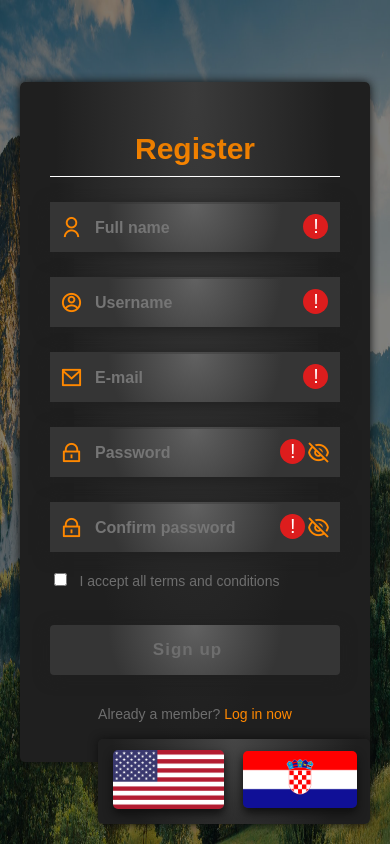
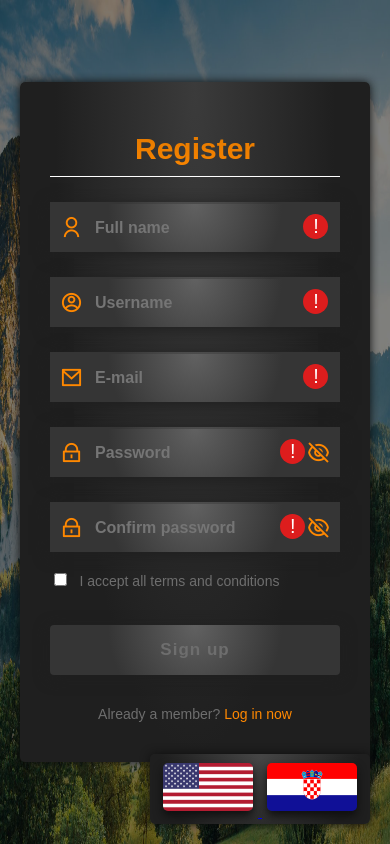
Before and after one commit to S0m3randomguy/projekt, a Django app: page /register/ in a window 390 px wide. Run offline with Django 4.2, Linux system fonts and the light colour scheme.

Commit message:
Cleaned up code: flags; input field buttons

```diff
--- a/assets/static/css/login/styles.css
+++ b/assets/static/css/login/styles.css
@@ -46,11 +46,10 @@
     display: flex;
     align-items: center;
     height: 440px;
-    width: 200%;
 }
 
 .container .form{
-    width: 50%;
+    width: 100%;
     padding: 30px;
     background: radial-gradient(
         40% 100% at 50% top,
@@ -252,6 +251,7 @@
     color: #6e6e6e;
     font-size: 17px;
     font-weight: 600;
+    padding: 0 45px;
     letter-spacing: 1px;
     border-radius: 4px;
     background-color: #494949;
@@ -280,17 +280,20 @@
     margin: 20px;
     padding: 0.2rem;
     width: 272.5px;
+    height: 85.23px;
     right: 0px;
     bottom: 0px;
+    align-items: center;
+    text-align: center;
+    justify-content: center;
     border-radius: 5px;
     box-shadow: 0 0px 10px #0f0f0f;
 }
 
 #american {
     position: relative;
-    margin: 8px 0px 8px 8px;
+    margin: 9.5px 7px;
     width: 42%;
-    margin-left: 12px;
     box-shadow: 0 5px 10px #0f0f0f;
     border-radius: 5px;
     transition: transform .1s;
@@ -301,11 +304,11 @@
 }
 
 #croatian {
-    position: absolute;
-    right: 5px;
-    bottom: 8px;
-    margin: 0px 8px 8px 8px;
+    position: relative;
+    margin: 9.5px 7px;
+    right: 0px;
     width: 42%;
+    height: 74.65%;
     box-shadow: 0 5px 10px #0f0f0f;
     border-radius: 5px;
     transition: transform .1s;
@@ -370,3 +373,19 @@
     opacity: 1;
     transform: translate(0, -30%);
   }
+
+/* mobile languages */
+@media(max-width:1095px) {
+    .languages {
+        width: 220px;
+        height: 70px;
+    }
+
+    #american {
+        margin: 6px 5px;
+    }
+
+    #croatian {
+        margin: 6px 5px;
+    }
+}
```
